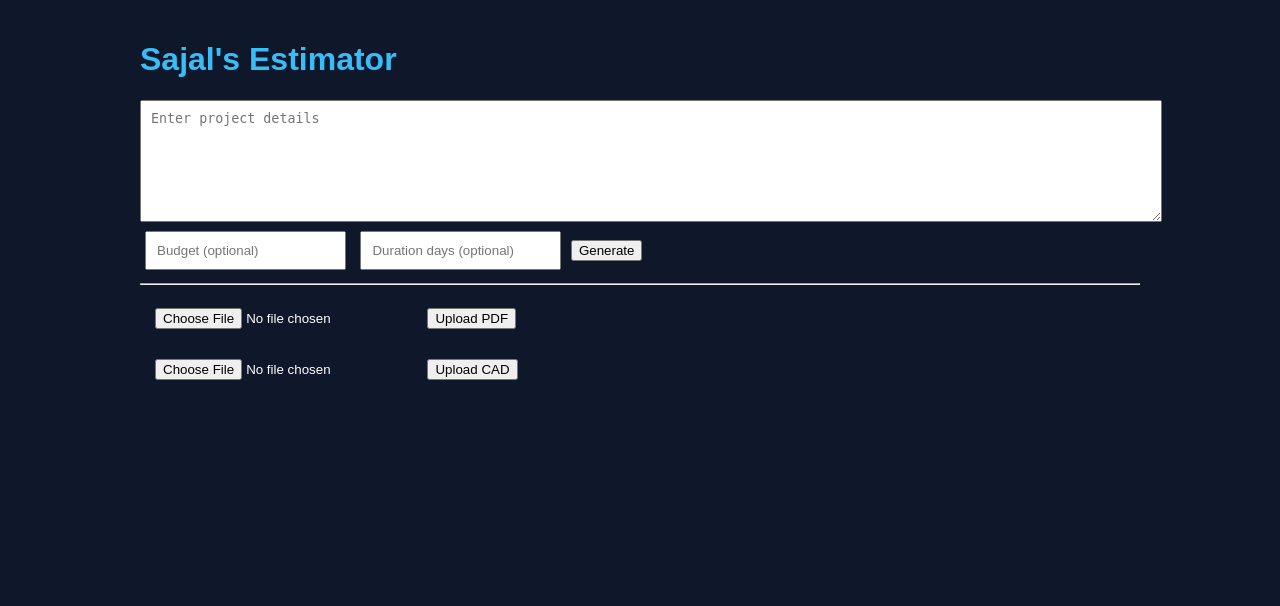
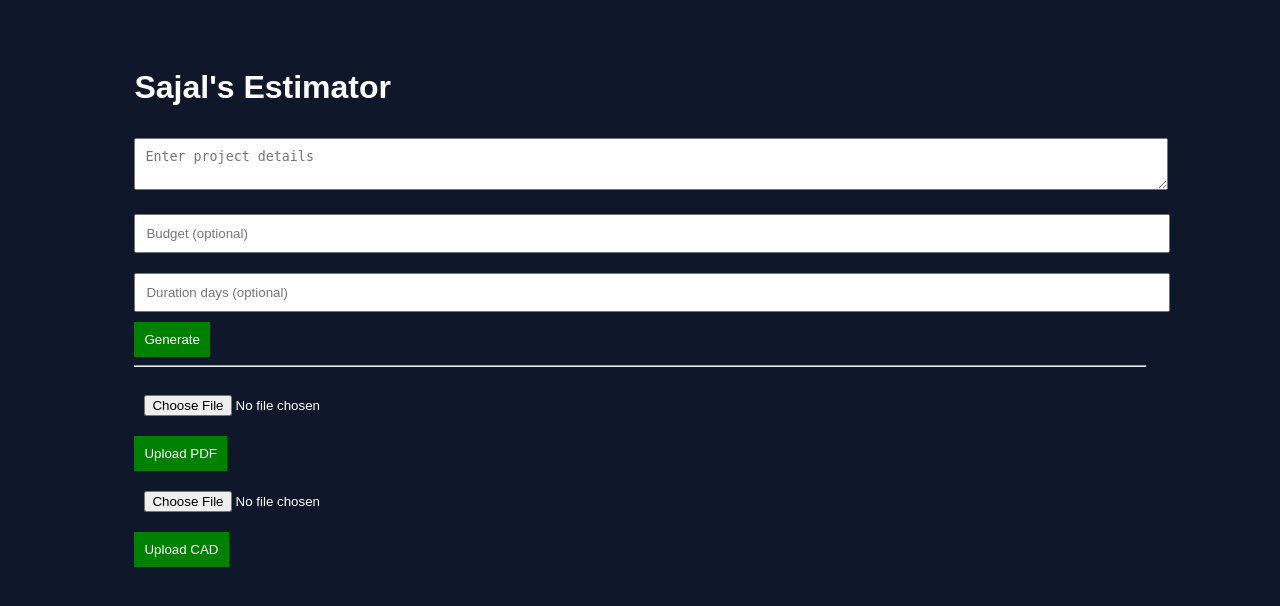
Before and after one commit to easywriter21/sajals-estimator-backend, a FastAPI app: page / in a window 1280 px wide. Shown: the top 606 px of the page. Run offline with FastAPI, Linux system fonts and the light colour scheme.

Commit message:
Update style.css

```diff
--- a/static/style.css
+++ b/static/style.css
@@ -1,69 +1,24 @@
-body{
-    background:#0f172a;
-    color:white;
-    font-family:Arial;
-    margin:0;
+body {
+    background: #0f172a;
+    color: white;
+    font-family: Arial;
 }
 
-.container{
-    max-width:1000px;
-    margin:auto;
-    padding:20px;
+.container {
+    width: 80%;
+    margin: auto;
+    padding: 40px;
 }
 
-h1{
-    color:#38bdf8;
+textarea, input {
+    width: 100%;
+    margin: 10px 0;
+    padding: 10px;
 }
 
-.subtitle{
-    color:#94a3b8;
+button {
+    padding: 10px;
+    background: green;
+    color: white;
+    border: none;
 }
-
-.card{
-    background:#1e293b;
-    padding:20px;
-    margin-top:20px;
-    border-radius:10px;
-}
-
-textarea{
-    width:100%;
-    height:100px;
-    padding:10px;
-}
-
-input{
-    padding:10px;
-    margin:5px;
-}
-
-.grid{
-    display:grid;
-    grid-template-columns:1fr 1fr;
-    gap:10px;
-}
-
-.btn{
-    background:#38bdf8;
-    color:black;
-    padding:10px;
-    border:none;
-    cursor:pointer;
-    margin-top:10px;
-}
-
-table{
-    width:100%;
-    border-collapse:collapse;
-    margin-top:10px;
-}
-
-th, td{
-    border:1px solid #334155;
-    padding:10px;
-    text-align:center;
-}
-
-th{
-    background:#334155;
-}
```
